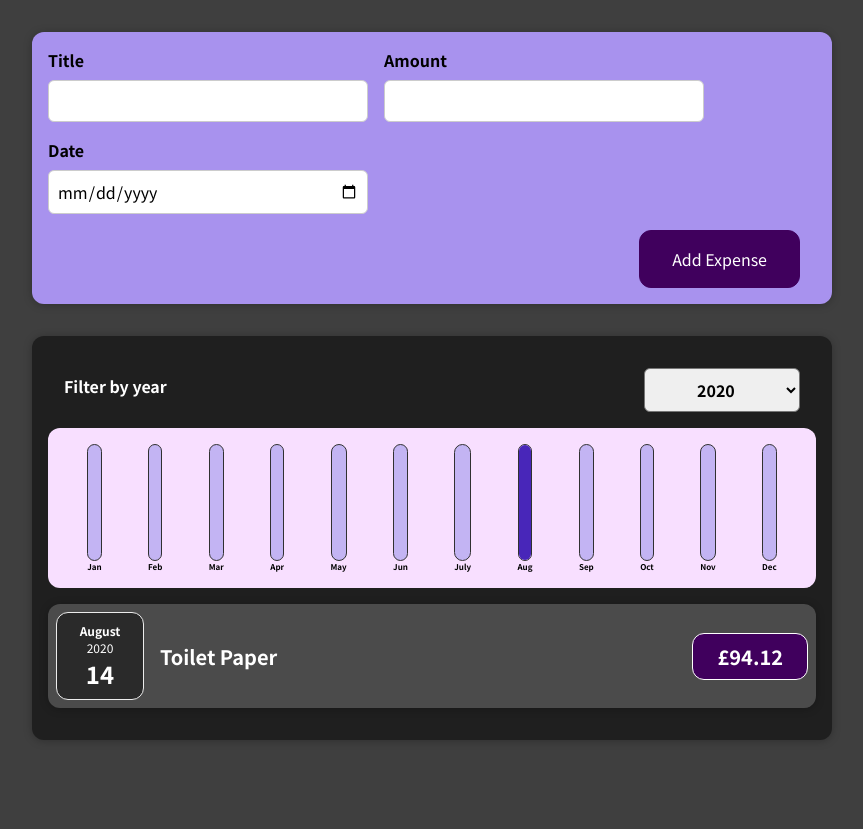
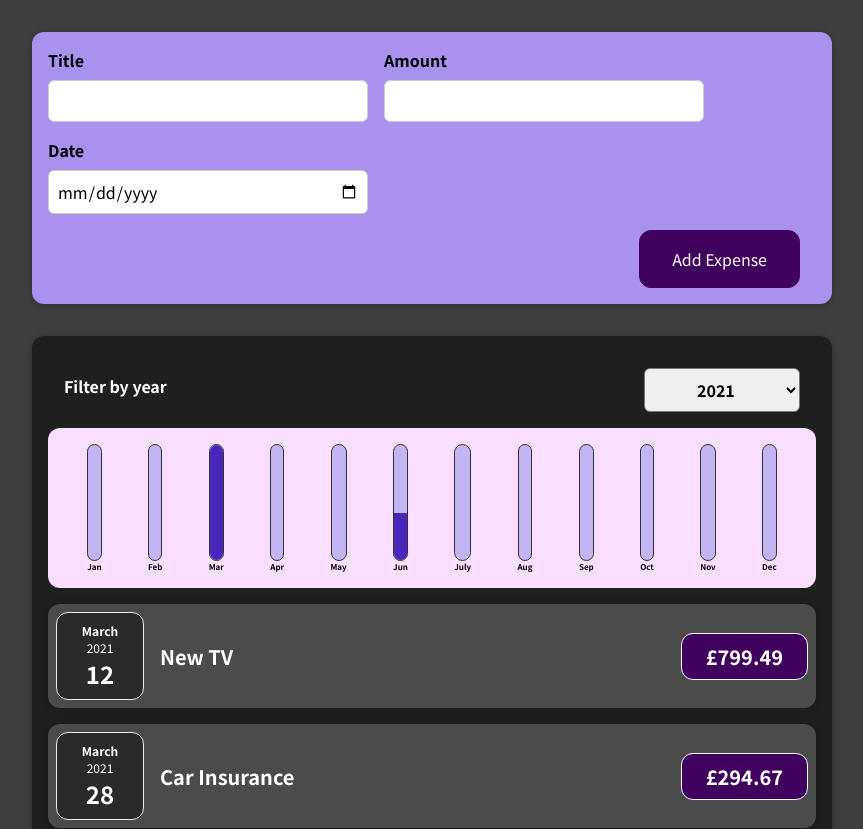
Before and after one commit to jbritttt/React-Expense-Tracker, a React (Create React App) app: page / in a window 1280 px wide. Shown: the top 829 px of the page, without its empty margins (208-1071 px from the left). Before the commit the page ends 800 px from the top, so only its background shows below. Built offline with nearby package versions, Linux system fonts and the light colour scheme.

Commit message:
Dropdown default date set

```diff
--- a/src/App.js
+++ b/src/App.js
@@ -23,6 +23,24 @@ const DummyExpenses = [
     amount: 450,
     date: new Date(2021, 5, 12),
   },
+  {
+    id: "e5",
+    title: "Wooden Floor",
+    amount: 104.12,
+    date: new Date(2019, 7, 14),
+  },
+  {
+    id: "e6",
+    title: "New T.V",
+    amount: 554.12,
+    date: new Date(2019, 7, 25),
+  },
+  {
+    id: "e7",
+    title: "Parking Ticket",
+    amount: 30.00,
+    date: new Date(2019, 8, 25),
+  },
 ];
 
 function App() {
--- a/src/components/Expenses/Expenses.js
+++ b/src/components/Expenses/Expenses.js
@@ -7,7 +7,7 @@ import ExpenseFilter from "./ExpenseFilter";
 import ExpensesChart from './ExpensesChart'
 
 function Expenses(props) {
-  const [filteredYear, setFilteredYear] = useState("2020");
+  const [filteredYear, setFilteredYear] = useState("2021");
 
   const filterChangeHandler = (selectedYear) => {
     setFilteredYear(selectedYear);
--- a/src/components/NewExpense/ExpenseForm.js
+++ b/src/components/NewExpense/ExpenseForm.js
@@ -21,11 +21,10 @@ function submitHandler(e){
 e.preventDefault()
 
 const expenseData = {
-
-    title: enteredTitle,
-    amount: enteredAmount,
-    date: new Date (enteredDate)
-}
+  title: enteredTitle,
+  amount: +enteredAmount,
+  date: new Date(enteredDate),
+};
 
 setEnteredTitle('')
 setEnteredAmount('')
```
